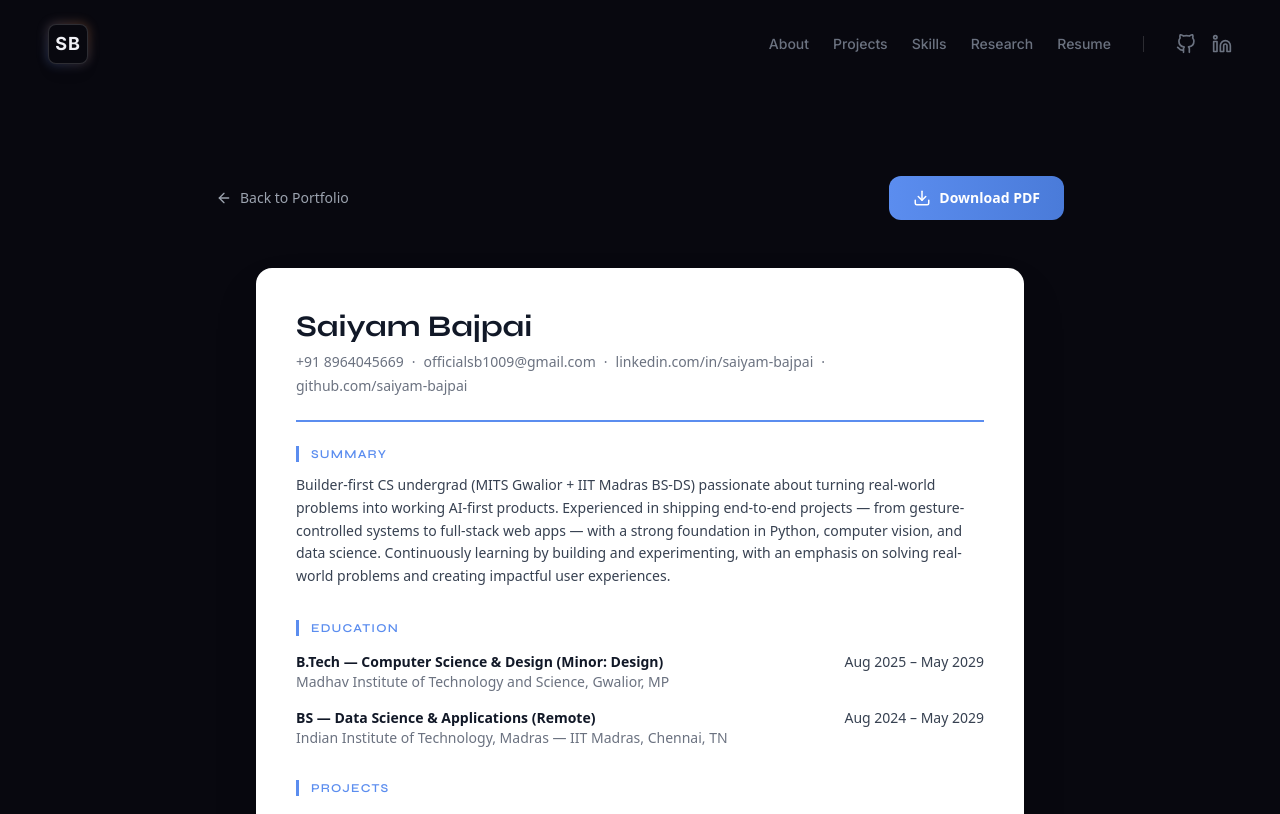
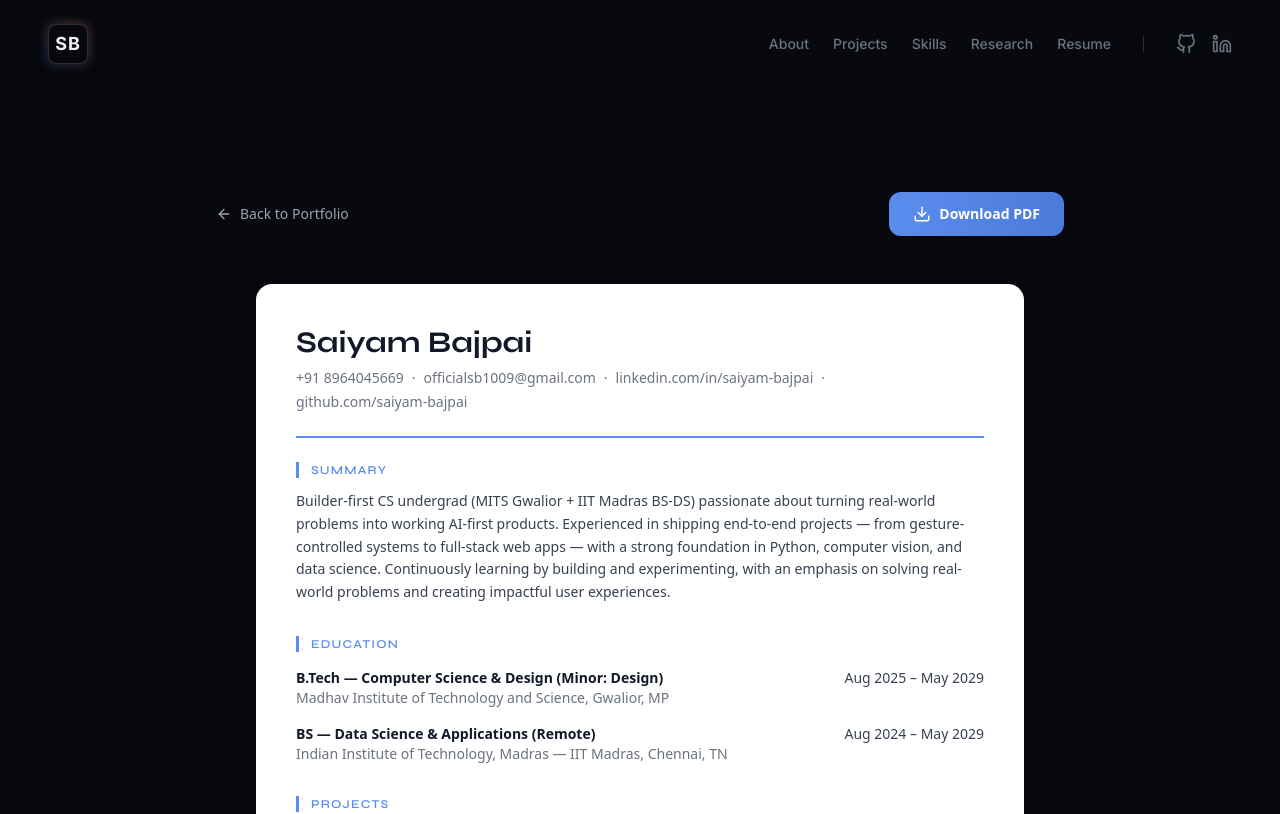
Before and after one commit to saiyam-bajpai/Portfolio_Website_Saiyam_Bajpai, a Next.js app: page /Portfolio_Website_Saiyam_Bajpai/resume in a window 1280 px wide. Shown: the top 814 px of the page. Built offline with nearby package versions, Linux system fonts and the light colour scheme.

Commit message:
small edits

```diff
--- a/app/resume/page.tsx
+++ b/app/resume/page.tsx
@@ -9,10 +9,10 @@ import ResumeView from "@/components/ResumeView";
 export default function ResumePage() {
   return (
     <div className="min-h-screen bg-[#08080F] text-gray-200 selection:bg-[#5B8DEF]/30 selection:text-white pb-24 font-sans">
-      <div className="max-w-4xl mx-auto px-6 pt-32 md:pt-44 print:max-w-none print:px-0 print:pt-0">
+      <div className="max-w-4xl mx-auto px-6 pt-40 md:pt-48 print:max-w-none print:px-0 print:pt-0">
 
         {/* Top Control Bar (Hidden on print) */}
-        <div className="flex flex-col sm:flex-row justify-between items-start sm:items-center gap-y-6 mb-12 print:hidden">
+        <div className="flex flex-col sm:flex-row justify-between items-start sm:items-center gap-y-6 mb-12 print:hidden relative z-20">
           <Link
             href="/"
             className="group flex items-center text-sm font-medium text-gray-400 hover:text-white transition-colors"
@@ -28,7 +28,7 @@ export default function ResumePage() {
           </Link>
 
           <a
-            href="../SAIYAM_BAJPAI_RESUME.pdf"
+            href="/SAIYAM_BAJPAI_RESUME.pdf"
             download="SAIYAM_BAJPAI_RESUME.pdf"
             className="inline-flex items-center gap-2 px-6 py-3 rounded-xl bg-gradient-to-r from-[#5B8DEF] to-[#4A7BD9] text-white text-sm font-semibold hover:shadow-[0_0_20px_rgba(91,141,239,0.5)] transition-all duration-300 relative z-10"
           >
```
